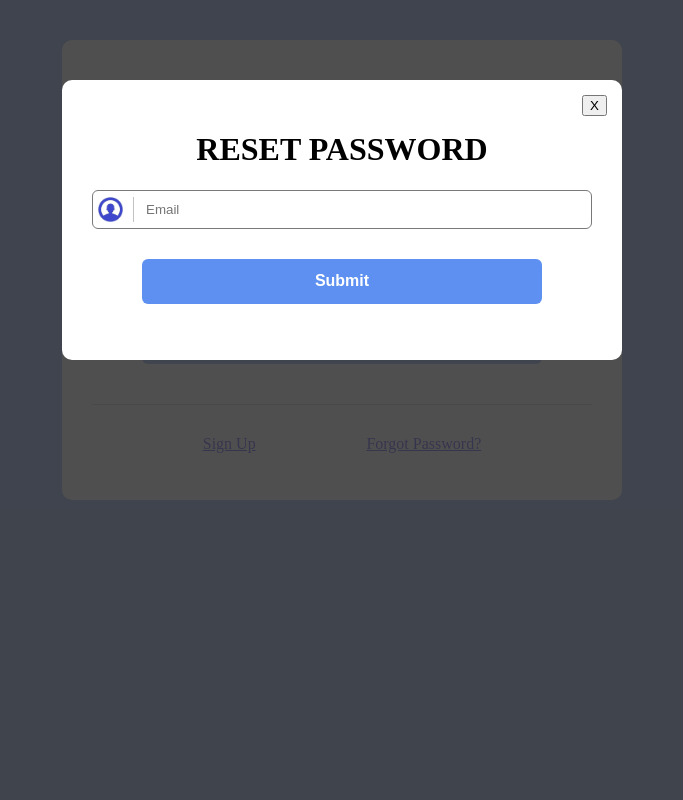
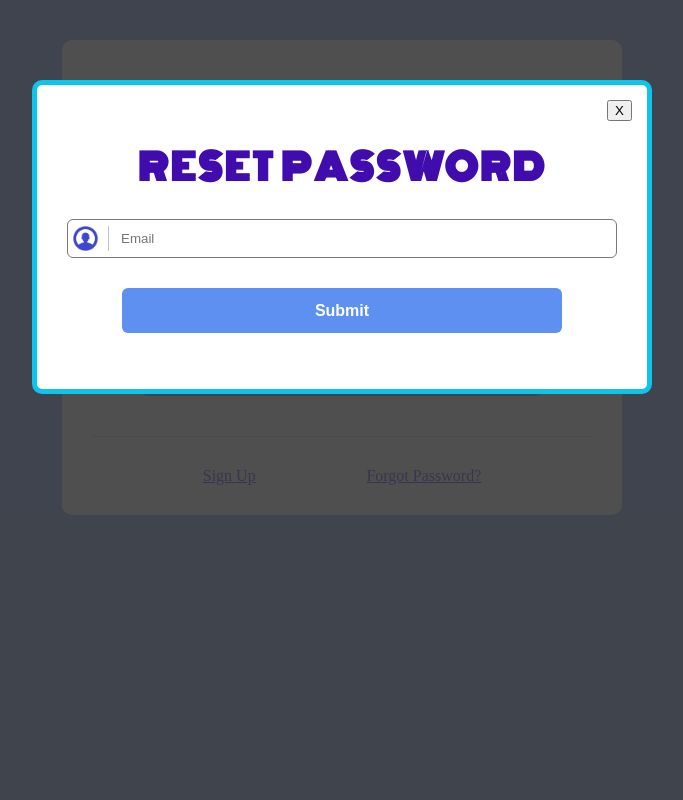
Before and after one commit to JaidenAshmore/chris_project, a Flask app: page /?forgot=true in a window 1280 px wide. Shown: the whole page, without its empty margins (298-981 px from the left). Run offline with Flask 2, Linux system fonts and the light colour scheme.

Commit message:
Tidied up login/sign-up/forgot password look and functionality to prepare for next stage of project

```diff
--- a/app.py
+++ b/app.py
@@ -1,6 +1,4 @@
-from operator import is_
 from flask import Flask, render_template, redirect, request, session
-
 from hash import hash, check
 from psql import sql_select, sql_write,get_secret_key
 from service import get_questions, is_logged_in
@@ -14,7 +12,6 @@ def index():
     # if user is logged in, skip login screen
     if is_logged_in():
         return render_template('home.html')
-
     forgot = request.args.get('forgot', '')
     stage = "1"
     return render_template('index.html', forgot=forgot, stage=stage)
@@ -38,26 +35,27 @@ def index_action():
             user_id = query[0][0]
             new_password = hash(request.form.get('new_password'))
             sql_write('UPDATE users SET password =%s WHERE id=%s', new_password, user_id)
-            return redirect('/')
+            return render_template('home.html')
     else:
         stage = "1"
         question = ""
-        stored_answer = ""
-        msg = 'invalid email address'
+        msg = 'Invalid email address'
     return render_template('index.html', forgot=forgot, stage=stage, email=email, question=question, msg=msg)
 
 
 @app.route('/login_action', methods=['POST'])
 def login_action():
-    email = request.form.get('email').lower()
-    password = request.form.get('password')
+    email = request.form.get('email', '').lower()
+    password = request.form.get('password', '')
 
     query = sql_select('SELECT * FROM users WHERE email=%s', email)
     if query:
-        query = query[0]
-        if check(password, query[3]):
-            session['username'] = query[1]
+        response = query[0]
+        if check(password, response[3]):
+            session['user_id'] = response[0]
+            session['username'] = response[1]
             msg = f"signed in as {session['username']}"
+            return render_template('home.html', msg=msg)
         else:
             msg = "Incorrect username and/or password"
         return render_template('index.html', msg=msg, query=query)
@@ -72,12 +70,12 @@ def signup():
 
 @app.route('/signup_action', methods=['POST'])
 def signup_action():
-    username = request.form.get('username').lower()
-    email = request.form.get('email').lower()
-    password = request.form.get('password')
-    verify_password = request.form.get('verify_password')
-    question = request.form.get('questions')
-    answer = request.form.get('answer').lower()
+    username = request.form.get('username', '').lower()
+    email = request.form.get('email', '').lower()
+    password = request.form.get('password', '')
+    verify_password = request.form.get('verify_password', '')
+    question = request.form.get('questions', '')
+    answer = request.form.get('answer', '').lower()
     hash_answer = hash(answer)
 
     # Prompt user if failed password verification  ---SWITCH THESE CHECKS TO JAVASCRIPT VALIDATION!
@@ -102,6 +100,7 @@ def signup_action():
 @app.route('/logout_action')
 def logout():
     msg = f"{session['username']} has been logged out successfully!"
+    session.pop('user_id', None)
     session.pop('username', None)
     return render_template("index.html", msg=msg)
 
--- a/static/styles.css
+++ b/static/styles.css
@@ -17,6 +17,14 @@ body {
     border-radius: 10px;
     text-align: center;
     background-color: white;
+}
+.container.password {
+    margin: 80px auto;
+    min-width: 300px;
+    max-width: 550px;
+    min-height: 0;
+    height: auto;
+    border: solid rgb(13, 197, 234) 5px;
 }
 .modal {
     text-align: center;
@@ -41,11 +49,6 @@ body {
 .frame2 {
     padding: 20px 10px;
     justify-content: space-evenly;
-}
-.password {
-    margin: 80px auto;
-    min-height: 0;
-    height: auto;
 }
 .top_bar {
     width: 100%;
@@ -75,6 +78,15 @@ body {
 .flex-row {
     display: flex;
     flex-direction: row;
+}
+/* HEADERS */
+h1 {
+    font-size: 36px;
+}
+h1, h2, h3, h4 {
+    font-family: 'Monoton', cursive;
+    letter-spacing: 2px;
+    color:rgb(65, 12, 173)
 }
 /* CLASSES */
 .login {
@@ -121,8 +133,9 @@ body {
     border: none;
     border-radius: 6px;
     font-size: 16px;
+    transition: 0.5s ease all;
 }
-#login_button:hover {
+#wide_button:hover {
     background-color: rgb(130, 170, 243);
 }
 #login_links {
--- a/templates/base.html
+++ b/templates/base.html
@@ -6,7 +6,7 @@
     <meta name="viewport" content="width=device-width, initial-scale=1.0">
     <title>Base HTML template</title>
     <link rel="stylesheet" href="/static/styles.css">
-    <style>
+    <link href="https://fonts.googleapis.com/css2?family=Monoton&display=swap" rel="stylesheet">    <style>
     {% if session['username'] %}
         body {
             margin: 80px auto;
--- a/templates/home.html
+++ b/templates/home.html
@@ -1,5 +1,8 @@
 {% extends "base.html" %}
 
 {% block main %}
+
 HOME PAGE
+<p class="msg">{{msg}}</p>
+
 {% endblock %}
--- a/templates/index.html
+++ b/templates/index.html
@@ -1,6 +1,7 @@
 {% extends "base.html" %}
 
 {% block main %}
+
 <div class="container">
     <h1>WELCOME</h1>
     <h3>- Log In -</h3>
@@ -8,12 +9,12 @@
         <div class="frame">
             <img src="/static/icons/user_icon.png" alt="user icon" class="icon">
             <div class="spacer-left"></div>
-            <input type="email" name="email" placeholder="Email" class="login">
+            <input type="email" name="email" placeholder="Email" class="login" required>
         </div>
         <div class="frame">
             <img src="/static/icons/pw_icon.png" alt="password icon" class="icon">
             <p class="spacer-left"></p>
-            <input type="password" name="password" placeholder="Password" class="login">
+            <input type="password" name="password" placeholder="Password" class="login" required>
         </div>
         <button id="wide_button">LOG IN</button>
         <p class="msg">{{msg}}</p>
@@ -24,6 +25,7 @@
         </div>
     </form>
 </div>
+
 <!-- MODAL POPUP IF USER CLICKS 'FORGOT PASSWORD' -->
 {% if forgot %}
 <div class="modal">
@@ -39,7 +41,7 @@
                 <div class="frame">
                     <img src="/static/icons/user_icon.png" alt="user icon" class="icon">
                     <div class="spacer-left"></div>
-                    <input type="email" name="email" placeholder="Email" class="login">
+                    <input type="email" name="email" placeholder="Email" class="login" required>
                 </div>
                 <button id="wide_button">Submit</button>
             {% endif %}
@@ -47,7 +49,7 @@
             {% if stage == "2" %}
                 <input type="hidden" name="stage" value="3">
                 <input type="hidden" name="email" value="{{email}}">
-                <p class="bold" style="color: red">Secret question: {{question}}</p>
+                <p class="bold" style="color: red">{{question}}</p>
                 <label for="answer" class="bold">Answer:</label>
                 <input class="input-field" type="text" name="answer" required>
                 <button id="wide_button">reset password</button>
@@ -56,12 +58,10 @@
             {% if stage == "3" %}
                 <input type="hidden" name="stage" value="4">
                 <input type="hidden" name="email" value="{{email}}">
-                <label for="new_password" class="bold">Set New Password:</label>
+                <label for="new_password" class="msg bold">Set New Password:</label>
                 <input class="input-field" type="password" name="new_password" required>
                 <button id="wide_button">save</button>
             {% endif %}
-
-
             <p class="msg">{{msg}}</p>
         </form>
     </div>
```
Also changed, not shown: db/schema.sql (+6 -6 lines).
